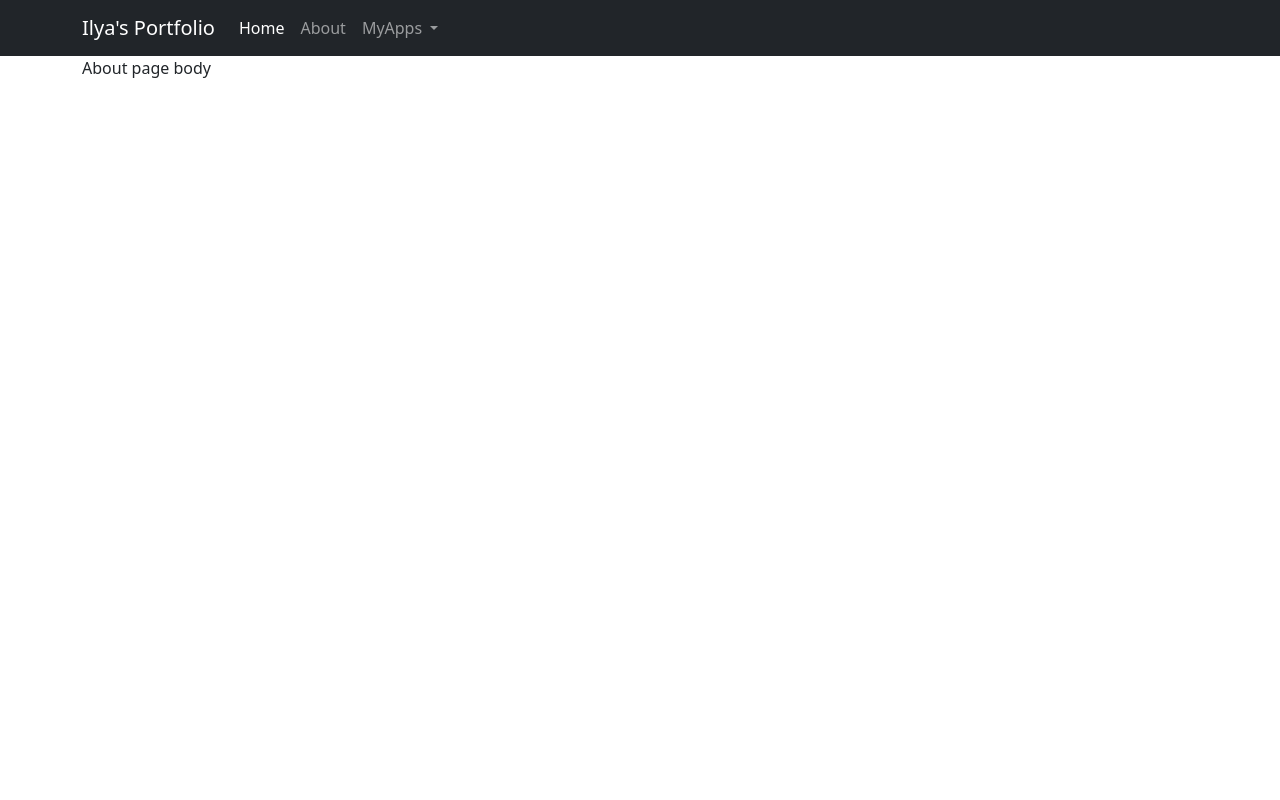
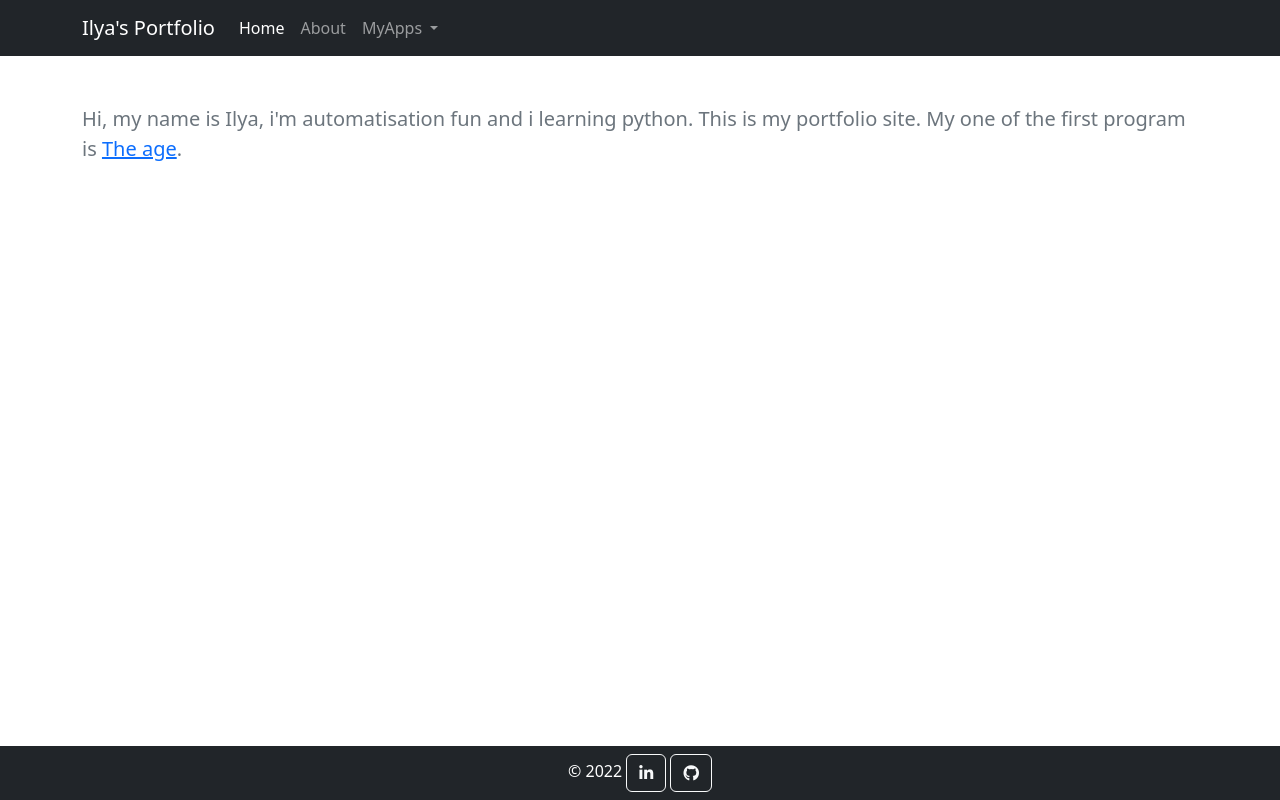
Before and after one commit to i5ilya/iprtflio_web_app, a Flask app: page /about in a window 1280 px wide. Run offline with Flask 2, Linux system fonts and the light colour scheme; some libraries are stand-ins or nearby versions.

Commit message:
add footer and some links

```diff
--- a/templates/about.html
+++ b/templates/about.html
@@ -1,9 +1,13 @@
 {% extends 'index.html' %}
 
 {% block title %}
-	About page title
+About page title
 {% endblock %}
 
 {% block body %}
-	About page body
+<br>
+<p class="lead text-muted">
+	Hi, my name is Ilya, i'm automatisation fun and i learning python. This is my portfolio site.
+	My one of the first program is <a href="/app_the_age" target="_blank">The age</a>.
+</p>
 {% endblock %}
--- a/templates/index.html
+++ b/templates/index.html
@@ -13,13 +13,14 @@
   <script src="https://cdn.jsdelivr.net/npm/bootstrap@5.2.0-beta1/dist/js/bootstrap.bundle.min.js"
     integrity="sha384-pprn3073KE6tl6bjs2QrFaJGz5/SUsLqktiwsUTF55Jfv3qYSDhgCecCxMW52nD2"
     crossorigin="anonymous"></script>
+  <link rel="stylesheet" href="https://pro.fontawesome.com/releases/v5.2.0/css/all.css" />
   <link rel="apple-touch-icon" sizes="180x180" href="{{url_for('static', filename='favicon/apple-touch-icon.png')}}">
   <link rel="icon" type="image/png" sizes="32x32" href="{{url_for('static', filename='favicon/favicon-32x32.png')}}">
   <link rel="icon" type="image/png" sizes="16x16" href="{{url_for('static', filename='favicon/favicon-16x16.png')}}">
   <link rel="manifest" href="{{url_for('static', filename='favicon//site.webmanifest')}}">
 </head>
 
-<body>
+<body class="d-flex flex-column min-vh-100">
   <nav class="navbar navbar-expand-lg navbar-dark bg-dark">
     <div class="container">
       <a class="navbar-brand" href="/">Ilya's Portfolio</a>
@@ -56,14 +57,25 @@
       </div>
     </div>
   </nav>
-  <div class="container">
+
+  <div class="container my-4">
     {% block body %}
 
     {% endblock %}
   </div>
 
-
+  <div class="my-0  mt-auto">
+    <footer class="bg-dark text-center text-white">
+      <div class="container p-2">
+        © 2022
+        <a class="btn btn-outline-light btn-floating m-0" href="https://www.linkedin.com/in/ilya-ilyin5-freedom/" role="button"><i class="fab fa-linkedin-in"></i></a>
+        <a class="btn btn-outline-light btn-floating m-0" href="https://github.com/i5ilya" role="button"><i class="fab fa-github"></i></a>
+      </div>
+    </footer>
+  </div>
 
 </body>
 
+
+
 </html>
```
Also changed, not shown: templates/home.html (+67 -6 lines).
